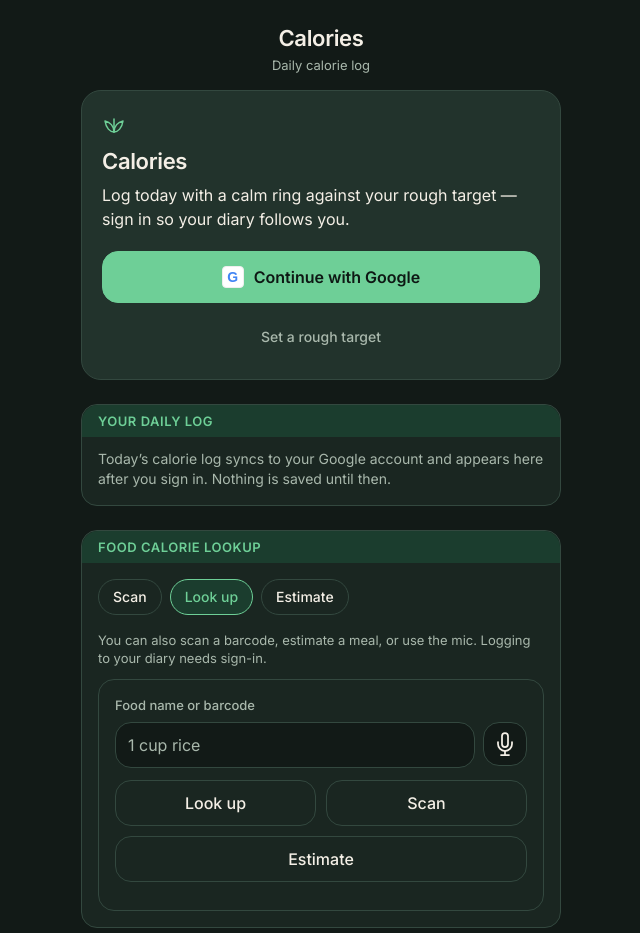
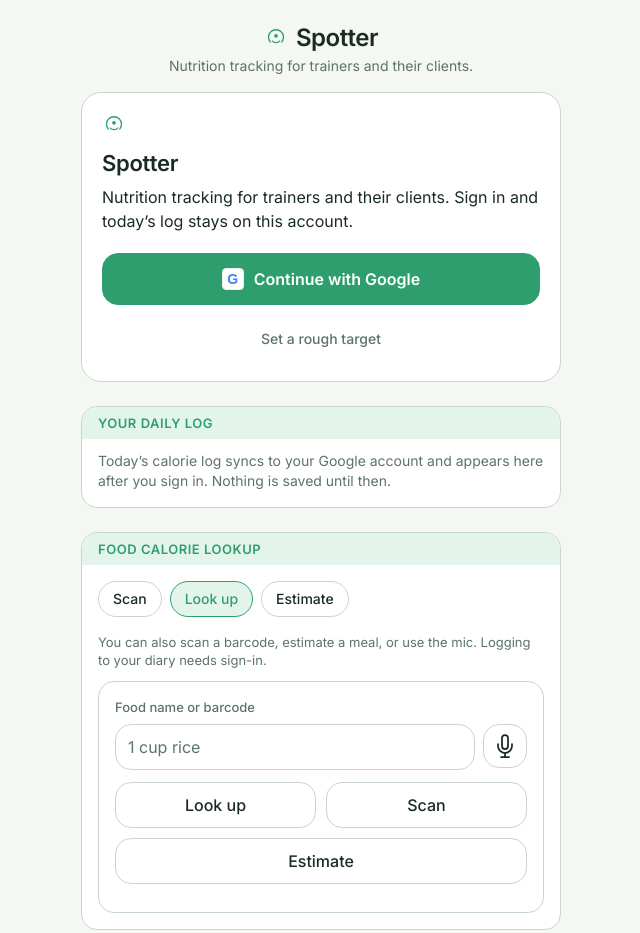
Before and after one commit to jmfavelajr/calorie_tracker, a website: page index.html in a window 1280 px wide. Shown: the top 933 px of the page, without its empty margins (319-959 px from the left). Drawn offline with nearby package versions, Linux system fonts and the light colour scheme; a script that the page names is missing.

Commit message:
Pass 3: Spotter brand + bright light theme

```diff
--- a/index.html
+++ b/index.html
@@ -3,11 +3,13 @@
 <head>
   <meta charset="UTF-8">
   <meta name="viewport" content="width=device-width, initial-scale=1.0">
-  <meta name="description" content="Calories — daily calorie log with a rough target. Food lookup, barcode, meal estimate, and BMI/TDEE estimates.">
+  <meta name="description" content="Nutrition tracking for trainers and their clients.">
+  <meta name="theme-color" content="#F4F7F2">
+  <link rel="icon" href="favicon.svg" type="image/svg+xml">
   <script async custom-element="amp-auto-ads" src="https://cdn.ampproject.org/v0/amp-auto-ads-0.1.js"></script>
   <script async src="https://pagead2.googlesyndication.com/pagead/js/adsbygoogle.js?client=ca-pub-2623662760040254"
      crossorigin="anonymous"></script>
-  <title>Calories — Daily calorie log</title>
+  <title>Spotter — Nutrition tracking for trainers and their clients</title>
   <link rel="preconnect" href="https://fonts.googleapis.com">
   <link rel="preconnect" href="https://fonts.gstatic.com" crossorigin>
   <link href="https://fonts.googleapis.com/css2?family=Inter:wght@400;500;600&display=swap" rel="stylesheet">
@@ -32,20 +34,19 @@
 
   <div class="container">
     <header class="site-header" id="siteHeader">
-      <h1 class="wordmark">Calories</h1>
-      <p class="subtitle">Daily calorie log</p>
+      <div class="brand-lockup">
+        <img class="brand-mark" src="assets/spotter-mark-inline.svg" width="24" height="24" alt="">
+        <h1 class="wordmark">Spotter</h1>
+      </div>
+      <p class="subtitle">Nutrition tracking for trainers and their clients.</p>
       <p class="header-email" id="headerEmail" hidden></p>
     </header>
 
     <div id="appStack">
       <section class="welcome-card" id="authGoogleSection" data-region="auth-google">
-        <svg class="welcome-leaf" width="24" height="24" viewBox="0 0 24 24" fill="none" stroke="currentColor" stroke-width="1.5" stroke-linecap="round" stroke-linejoin="round" aria-hidden="true">
-          <path d="M12 21c0-6 4-10 9-11-1 7-5 11-9 11z"/>
-          <path d="M12 21c0-6-4-10-9-11 1 7 5 11 9 11z"/>
-          <path d="M12 21V8"/>
-        </svg>
-        <h2 class="welcome-title">Calories</h2>
-        <p class="welcome-copy">Log today with a calm ring against your rough target — sign in so your diary follows you.</p>
+        <img class="welcome-mark brand-mark" src="assets/spotter-mark-inline.svg" width="24" height="24" alt="">
+        <h2 class="welcome-title">Spotter</h2>
+        <p class="welcome-copy">Nutrition tracking for trainers and their clients. Sign in and today’s log stays on this account.</p>
         <button type="button" id="googleSignInBtn" class="btn btn-accent btn-auth">
           <span class="google-g" aria-hidden="true">G</span>
           Continue with Google
@@ -159,7 +160,7 @@
         <div class="empty-state" id="emptyToday" hidden>
           <div class="empty-state-mark" aria-hidden="true">
             <div class="plate-bg">
-              <svg width="48" height="48" viewBox="0 0 48 48" fill="none" stroke="#6ECF97" stroke-width="1.5" stroke-linecap="round" stroke-linejoin="round">
+              <svg width="48" height="48" viewBox="0 0 48 48" fill="none" stroke="#2F9E6E" stroke-width="1.5" stroke-linecap="round" stroke-linejoin="round">
                 <ellipse cx="24" cy="28" rx="16" ry="8"/>
                 <ellipse cx="24" cy="26" rx="10" ry="5"/>
                 <path d="M28 18c2-4 7-5 9-4-1 4-4 7-8 8"/>
--- a/script.js
+++ b/script.js
@@ -1,5 +1,5 @@
 /**
- * Calories — daily log UI
+ * Spotter — daily nutrition log UI
  * Food lookup via /api/fdc
  * Meal estimates via /api/meal-estimate (Grok)
  * Speech-to-text via Web Speech API
@@ -97,7 +97,7 @@
   return `<div class="empty-state">
     <div class="empty-state-mark" aria-hidden="true">
       <div class="plate-bg">
-        <svg width="48" height="48" viewBox="0 0 48 48" fill="none" stroke="#6ECF97" stroke-width="1.5" stroke-linecap="round" stroke-linejoin="round">
+        <svg width="48" height="48" viewBox="0 0 48 48" fill="none" stroke="#2F9E6E" stroke-width="1.5" stroke-linecap="round" stroke-linejoin="round">
           <ellipse cx="24" cy="28" rx="16" ry="8"/>
           <ellipse cx="24" cy="26" rx="10" ry="5"/>
           ${leaf}
--- a/style.css
+++ b/style.css
@@ -1,26 +1,27 @@
 :root {
-  --bg: #121A17;
-  --surface: #1A2621;
-  --surface-elevated: #22332C;
-  --surface-inset: #121A17;
-  --border: #33483F;
-  --text: #F4EFE6;
-  --text-secondary: #A9B8AC;
-  --accent: #6ECF97;
-  --accent-soft: #1B3D2E;
-  --on-accent: #0E1814;
-  --success: #8FDBAE;
-  --caution: #E7A58A;
-  --danger: #D9786C;
-  --ring-track: #2C4036;
-  --glow: #6ECF97;
-  --warning: #E7A58A;
+  --bg: #F4F7F2;
+  --surface: #FFFFFF;
+  --surface-elevated: #FFFFFF;
+  --surface-inset: #FFFFFF;
+  --border: #C9D6CF;
+  --text: #1A2B24;
+  --text-secondary: #5C7368;
+  --accent: #2F9E6E;
+  --accent-soft: #E3F5EB;
+  --on-accent: #FFFFFF;
+  --success: #2F9E6E;
+  --caution: #D9895B;
+  --danger: #C4574A;
+  --ring-track: #D7E4DC;
+  --glow: #2F9E6E;
+  --warning: #D9895B;
   --radius: 16px;
   --radius-lg: 20px;
   --font: "Inter", system-ui, -apple-system, sans-serif;
   --motion: 160ms ease-out;
   --motion-row: 200ms ease-out;
-  --shadow-soft: 0 8px 24px rgba(8, 14, 12, 0.35);
+  --shadow-soft: 0 8px 24px rgba(26, 43, 36, 0.08);
+  --shadow-card: 0 1px 2px rgba(26, 43, 36, 0.06), 0 8px 24px rgba(26, 43, 36, 0.06);
 }
 
 @media (prefers-reduced-motion: reduce) {
@@ -63,20 +64,39 @@
   margin-bottom: 16px;
 }
 
+.brand-lockup {
+  display: inline-flex;
+  align-items: center;
+  justify-content: center;
+  gap: 8px;
+  margin-bottom: 4px;
+}
+
+.brand-mark {
+  width: 24px;
+  height: 24px;
+  flex-shrink: 0;
+  display: block;
+}
+
 .wordmark {
-  font-size: 22px;
-  line-height: 28px;
+  font-size: 24px;
+  line-height: 1.2;
   font-weight: 600;
-  letter-spacing: -0.015em;
-  margin-bottom: 4px;
+  letter-spacing: -0.02em;
+  margin: 0;
   color: var(--text);
 }
 
 .subtitle {
   color: var(--text-secondary);
-  font-size: 13px;
-  line-height: 18px;
+  font-size: 14px;
+  line-height: 1.35;
   font-weight: 400;
+  max-width: 100%;
+  white-space: normal;
+  overflow: visible;
+  text-overflow: clip;
 }
 
 .header-email {
@@ -156,7 +176,7 @@
   padding: 20px;
 }
 
-.welcome-leaf {
+.welcome-mark, .welcome-leaf {
   display: block;
   margin-bottom: 12px;
   color: var(--accent);
@@ -279,7 +299,8 @@
 }
 
 .btn-accent:hover:not(:disabled) {
-  filter: brightness(1.05);
+  background: #278A5F;
+  border-color: #278A5F;
 }
 
 .btn-secondary {
@@ -410,7 +431,7 @@
   width: 280px;
   height: 280px;
   transform: translate(-50%, -55%);
-  background: radial-gradient(circle, rgba(110, 207, 151, 0.18) 0%, rgba(110, 207, 151, 0) 70%);
+  background: radial-gradient(circle, rgba(47, 158, 110, 0.10) 0%, rgba(47, 158, 110, 0) 70%);
   pointer-events: none;
   z-index: 0;
   opacity: 1;
@@ -591,6 +612,7 @@
 
 .empty-state-mark svg {
   display: block;
+  stroke: var(--accent);
 }
 
 .empty-state-title {
@@ -1061,8 +1083,9 @@
   width: calc(100% - 32px);
   max-width: 480px;
   background: var(--surface-elevated);
-  border: 1px solid var(--border);
-  border-radius: var(--radius-lg);
+  border: none;
+  box-shadow: var(--shadow-soft);
+  border-radius: 16px;
   padding: 12px 14px;
   display: flex;
   align-items: flex-start;
```
Also changed, not shown: assets/spotter-mark-inline.svg (added), assets/spotter-mark.svg (added), favicon.svg (added).
